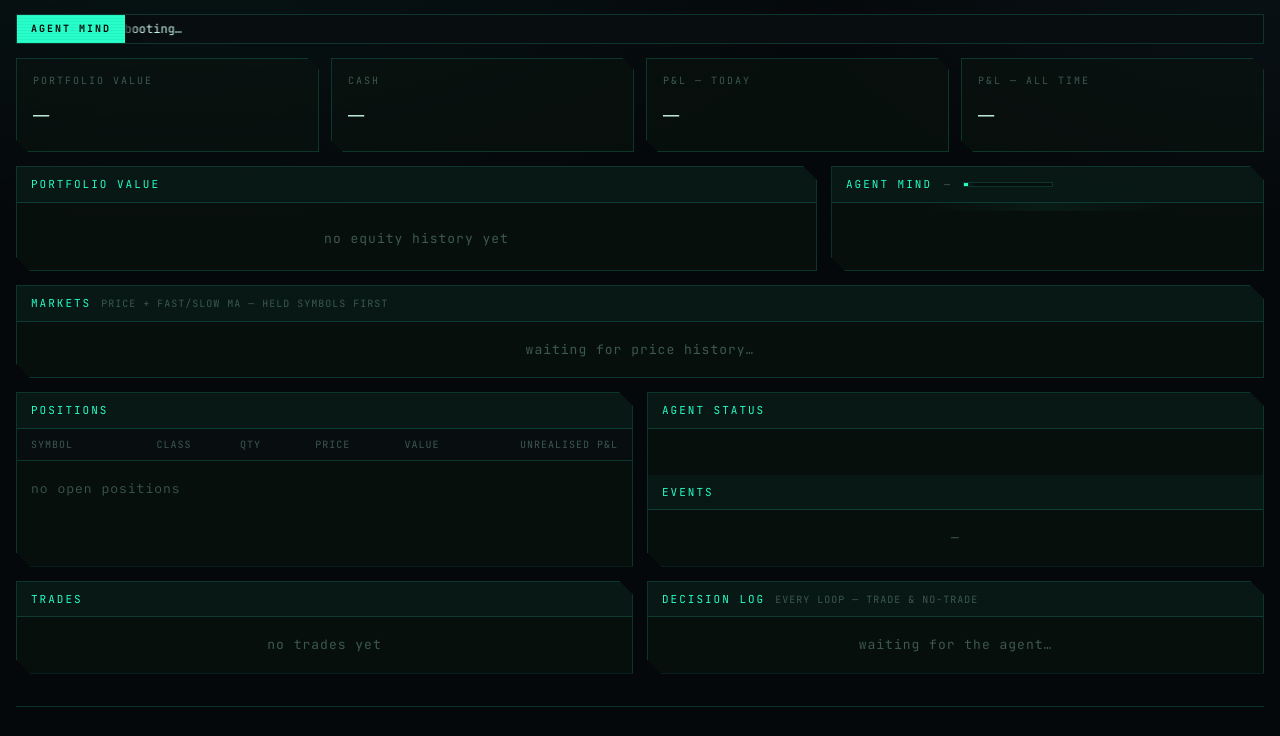
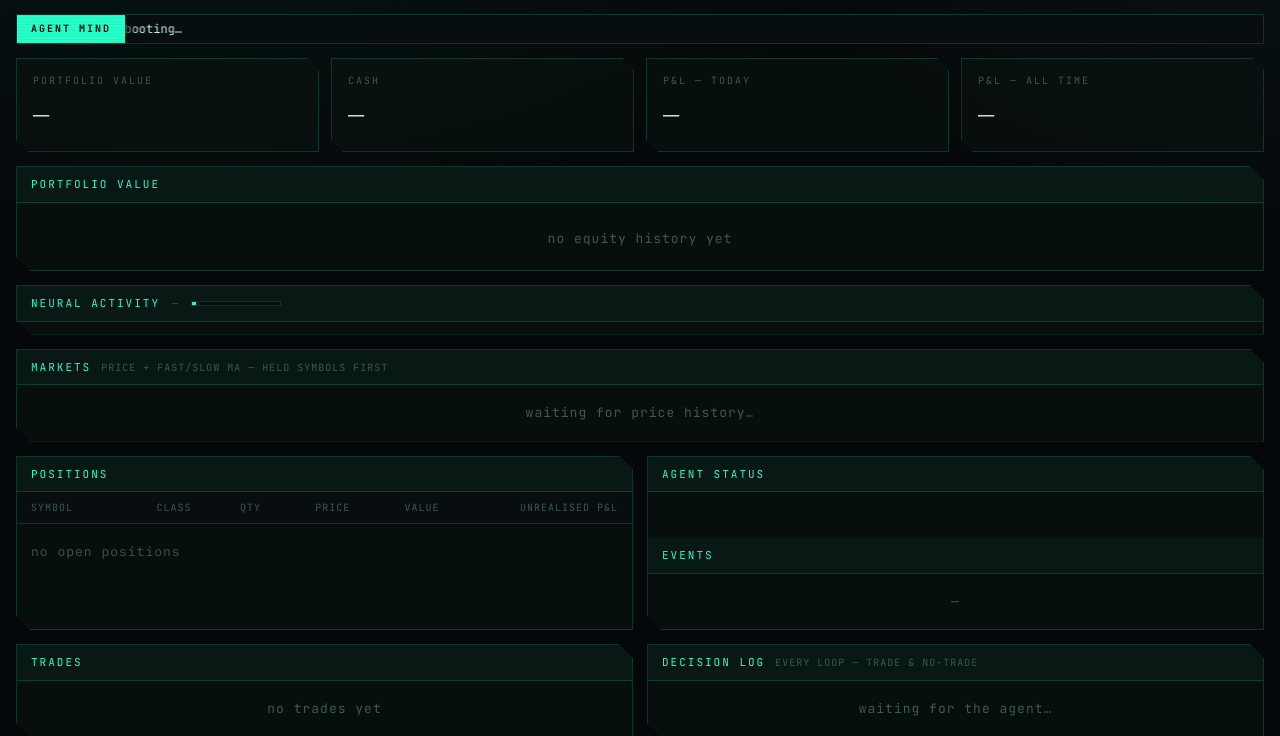
Before and after one commit to damionfarah-arch/alpaca-agent, a Python web app: template dashboard/templates/index.html in a window 1280 px wide. Shown: the part 47-783 px from the top of the page. Before the commit the page ends 754 px from the top, so only its background shows below. Run offline with Jinja, Linux system fonts and the light colour scheme; the template is opened without the code that fills it, so the values that code supplies are empty.

Commit message:
dashboard: revert neural graphic to the original layered network
Back to the 4-7-7-3 left-to-right layout (flowing edges, breathing nodes,
BUY/HOLD/SELL labels) instead of the rotating sphere. Also collapsed the
2-column chart+mind grid back into one central full-width panel per section
(Portfolio Value, then Neural Activity, then Markets, each on its own row).

Co-Authored-By: Claude Sonnet 5 <noreply@anthropic.com>

```diff
--- a/dashboard/static/app.js
+++ b/dashboard/static/app.js
@@ -212,115 +212,37 @@
       (baseline != null ? ` · baseline ${usd(baseline)}` : "");
   }
 
-  // ---------- neural-activity graphic: a rotating neuron sphere ----------
-  const REDUCED = window.matchMedia && window.matchMedia("(prefers-reduced-motion: reduce)").matches;
-  const MIND = {
-    built: false, raf: 0, rot: 0, t0: 0,
-    W: 340, H: 232, R: 104,
-    nodes: [], edges: [], nodeEls: [], edgeEls: [],
-    activity: 0.2, perInput: {}, motor: { buy: 0.2, hold: 0.2, sell: 0.2 },
-  };
-
-  function fibSphere(n) {
-    const pts = [], gold = Math.PI * (3 - Math.sqrt(5));
-    for (let i = 0; i < n; i++) {
-      const y = 1 - (i / (n - 1)) * 2;
-      const rad = Math.sqrt(1 - y * y);
-      const th = gold * i;
-      pts.push({ x: Math.cos(th) * rad, y, z: Math.sin(th) * rad });
-    }
-    return pts;
-  }
+  // ---------- neural-activity graphic ----------
+  const MIND = { built: false, layers: [4, 7, 7, 3] };
 
   function buildMind() {
-    const N = 30;
-    const raw = fibSphere(N);
-    MIND.nodes = raw.map((p) => ({ ...p, kind: "inter" }));
-    const sensoryIdx = [3, 10, 17, 24];
-    sensoryIdx.forEach((idx, k) => { MIND.nodes[idx].kind = "sensory"; MIND.nodes[idx].slot = k; });
-    const motorIdx = [0, 1, 2];
-    ["buy", "hold", "sell"].forEach((m, k) => { MIND.nodes[motorIdx[k]].kind = "motor"; MIND.nodes[motorIdx[k]].motor = m; });
-
-    // edges: connect each node to its 3 nearest neighbours (by angle)
-    const seen = new Set();
-    MIND.edges = [];
-    MIND.nodes.forEach((a, i) => {
-      const d = MIND.nodes.map((b, j) => ({ j, dot: a.x * b.x + a.y * b.y + a.z * b.z }))
-        .filter((o) => o.j !== i).sort((p, q) => q.dot - p.dot).slice(0, 3);
-      d.forEach((o) => {
-        const key = i < o.j ? `${i}-${o.j}` : `${o.j}-${i}`;
-        if (!seen.has(key)) { seen.add(key); MIND.edges.push([i, o.j]); }
+    const W = 1000, H = 148, padX = 46, padY = 16;
+    const cols = MIND.layers.length;
+    const nodePos = MIND.layers.map((n, li) => {
+      const cx = padX + (li / (cols - 1)) * (W - 2 * padX);
+      return Array.from({ length: n }, (_, i) => ({
+        x: cx,
+        y: padY + (n === 1 ? (H - 2 * padY) / 2 : (i / (n - 1)) * (H - 2 * padY)),
+      }));
+    });
+    let edges = "", nodes = "", d = 0;
+    for (let li = 0; li < cols - 1; li++) {
+      nodePos[li].forEach((a, ai) => {
+        nodePos[li + 1].forEach((b, bi) => {
+          d = (d + 0.37) % 3;
+          edges += `<line class="nn-edge" x1="${a.x}" y1="${a.y.toFixed(1)}" x2="${b.x}" y2="${b.y.toFixed(1)}" style="--d:${d.toFixed(2)}s"/>`;
+        });
       });
-    });
-
-    const eSvg = MIND.edges.map((_, i) =>
-      `<line class="nn-edge" id="mE${i}" style="--d:${(i * 0.11 % 2).toFixed(2)}s"/>`).join("");
-    const nSvg = MIND.nodes.map((n, i) => {
-      const cls = n.kind === "sensory" ? "nn-node nn-in" : n.kind === "motor" ? "nn-node nn-out" : "nn-node";
-      return `<circle class="${cls}" id="mN${i}" r="3" style="--n:0.25"/>`;
-    }).join("");
+    }
+    nodePos.forEach((layer, li) => layer.forEach((p, i) => {
+      const cls = li === 0 ? "nn-node nn-in" : li === cols - 1 ? "nn-node nn-out" : "nn-node";
+      nodes += `<circle class="${cls} nn-pulse" id="n-${li}-${i}" cx="${p.x}" cy="${p.y.toFixed(1)}" r="4" style="--n:0.3;--d:${(i * 0.19).toFixed(2)}s"/>`;
+    }));
+    const outLbl = ["BUY", "HOLD", "SELL"].map((t, i) =>
+      `<text class="nn-lbl" x="${(W - padX + 10)}" y="${(nodePos[cols - 1][i].y + 3).toFixed(1)}">${t}</text>`).join("");
     $("mind").innerHTML =
-      `<svg viewBox="0 0 ${MIND.W} ${MIND.H}" preserveAspectRatio="xMidYMid meet">
-         <g id="mindG">${eSvg}${nSvg}</g>
-       </svg>`;
-    MIND.edgeEls = MIND.edges.map((_, i) => document.getElementById("mE" + i));
-    MIND.nodeEls = MIND.nodes.map((_, i) => document.getElementById("mN" + i));
-    MIND.g = document.getElementById("mindG");
+      `<svg viewBox="0 0 ${W} ${H}" preserveAspectRatio="none">${edges}${nodes}${outLbl}</svg>`;
     MIND.built = true;
-    if (REDUCED) drawMind(0); else startMind();
-  }
-
-  function startMind() {
-    if (MIND.raf) return;
-    MIND.t0 = performance.now();
-    const loop = (t) => {
-      if (document.hidden) { MIND.raf = 0; return; }   // pause when tab hidden
-      drawMind(t - MIND.t0);
-      MIND.raf = requestAnimationFrame(loop);
-    };
-    MIND.raf = requestAnimationFrame(loop);
-  }
-
-  function drawMind(ms) {
-    const { W, H, R, nodes } = MIND;
-    const cx = W / 2, cy = H / 2;
-    MIND.rot += 0.0016 + 0.010 * MIND.activity;         // spin faster when busy
-    const cr = Math.cos(MIND.rot), sr = Math.sin(MIND.rot);
-    const tc = Math.cos(0.42), ts = Math.sin(0.42);      // fixed X tilt
-
-    const P = nodes.map((n) => {
-      let x = n.x * cr + n.z * sr;
-      let z = -n.x * sr + n.z * cr;
-      const y2 = n.y * tc - z * ts;
-      const z2 = n.y * ts + z * tc;
-      return { sx: cx + x * R, sy: cy + y2 * R, d: z2 };  // d: -1 back .. +1 front
-    });
-
-    const flow = ((ms * 0.022 * (0.3 + MIND.activity)) % 16).toFixed(1);
-    MIND.edgeEls.forEach((el, i) => {
-      const a = P[MIND.edges[i][0]], b = P[MIND.edges[i][1]];
-      const front = ((a.d + b.d) / 2) * 0.5 + 0.5;        // 0..1
-      el.setAttribute("x1", a.sx.toFixed(1)); el.setAttribute("y1", a.sy.toFixed(1));
-      el.setAttribute("x2", b.sx.toFixed(1)); el.setAttribute("y2", b.sy.toFixed(1));
-      el.setAttribute("stroke-opacity", ((0.12 + 0.30 * MIND.activity) * (0.4 + 0.6 * front)).toFixed(3));
-      el.setAttribute("stroke-dashoffset", -flow);
-    });
-
-    // draw order: back nodes first
-    const order = P.map((p, i) => i).sort((i, j) => P[i].d - P[j].d);
-    order.forEach((i) => {
-      const n = nodes[i], p = P[i], el = MIND.nodeEls[i];
-      const front = p.d * 0.5 + 0.5;
-      let charge;
-      if (n.kind === "sensory") charge = Math.max(0.3, MIND.perInput[n.slot] ?? 0.3);
-      else if (n.kind === "motor") charge = Math.max(0.3, MIND.motor[n.motor] ?? 0.3);
-      else charge = 0.34 + 0.45 * MIND.activity;
-      el.setAttribute("cx", p.sx.toFixed(1));
-      el.setAttribute("cy", p.sy.toFixed(1));
-      el.setAttribute("r", (2.0 + 2.6 * front + 1.8 * charge).toFixed(2));
-      el.style.setProperty("--n", (charge * (0.5 + 0.5 * front)).toFixed(2));
-      MIND.g.appendChild(el);   // reorder for depth
-    });
   }
 
   function mindActivity(s) {
@@ -335,14 +257,14 @@
     const dead = cfg.ma_deadband_pct || 0.15;
     let prox = 0;
     const perInput = {};
-    mkts.forEach((m, i) => {
+    mkts.forEach((m) => {
       let a = 0.10;
       if (m.fast_ma != null && m.slow_ma) {
         const sp = Math.abs((m.fast_ma - m.slow_ma) / m.slow_ma * 100);
         a = Math.max(0.10, 1 - sp / (dead * 2));
       }
       if (m.held) a = Math.max(a, 0.22);          // holding is a low, steady hum
-      perInput[i] = a;                            // keyed by slot (0..3)
+      perInput[m.symbol] = a;
       prox = Math.max(prox, a);
     });
 
@@ -361,36 +283,28 @@
   function renderMind(s) {
     if (!MIND.built) buildMind();
     const { act, perInput } = mindActivity(s);
-    MIND.activity = act;
-    MIND.perInput = perInput;
-    $("mind").style.setProperty("--activity", act.toFixed(3));
-    $("mind").style.setProperty("--pulse", (2.6 - 2.1 * act).toFixed(2));
+    const el = $("mind");
+    el.style.setProperty("--activity", act.toFixed(3));
+    el.style.setProperty("--pulse", (2.6 - 2.1 * act).toFixed(2)); // seconds; faster = busier
 
     const word = act < 0.15 ? "DORMANT" : act < 0.38 ? "IDLE" : act < 0.68 ? "ACTIVE" : "FIRING";
     $("mindState").textContent = word;
     $("mindPct").textContent = Math.round(act * 100) + "%";
     $("mindBar").style.width = Math.round(act * 100) + "%";
 
-    // motor-node charge from the current dominant intent across symbols
-    const nsym = (s.config?.equity_symbols?.length || 0) + (s.config?.crypto_symbols?.length || 0) || 4;
+    (s.markets || []).forEach((m, i) => {
+      const n = el.querySelector("#n-0-" + i);
+      if (n) n.style.setProperty("--n", (perInput[m.symbol] ?? 0.2).toFixed(2));
+    });
+    // output nodes: light the one matching the current dominant intent
     const tally = { buy: 0, hold: 0, sell: 0 };
-    (s.decisions || []).slice(0, nsym).forEach((d) => {
-      const k = (d.intent || "hold").toLowerCase();
-      if (k in tally) tally[k]++;
+    (s.decisions || []).slice(0, s.config?.equity_symbols?.length + s.config?.crypto_symbols?.length || 4)
+      .forEach((d) => { tally[(d.intent || "hold").toLowerCase()] = (tally[(d.intent || "hold").toLowerCase()] || 0) + 1; });
+    ["buy", "hold", "sell"].forEach((k, i) => {
+      const n = el.querySelector("#n-3-" + i);
+      if (n) n.style.setProperty("--n", (0.2 + Math.min(0.8, tally[k] * 0.4)).toFixed(2));
     });
-    MIND.motor = {
-      buy: 0.18 + Math.min(0.8, tally.buy * 0.42),
-      hold: 0.18 + Math.min(0.8, tally.hold * 0.28),
-      sell: 0.18 + Math.min(0.8, tally.sell * 0.42),
-    };
-
-    drawMind(performance.now() - (MIND.t0 || 0));  // guarantee a frame even if rAF is paused
-    if (!MIND.raf && !REDUCED) startMind();
   }
-
-  document.addEventListener("visibilitychange", () => {
-    if (!document.hidden && MIND.built && !MIND.raf && !REDUCED) startMind();
-  });
 
   // ---------- per-symbol market mini-charts ----------
   function miniChart(m) {
--- a/dashboard/static/style.css
+++ b/dashboard/static/style.css
@@ -268,9 +268,6 @@ td { font-weight: 400; }
 .panel-body { padding: 12px 14px; }
 
 .grid2 { display: grid; grid-template-columns: 1fr 1fr; gap: 14px; }
-.grid-chart-mind { display: grid; grid-template-columns: minmax(0, 1.85fr) minmax(0, 1fr); gap: 14px; }
-.grid-chart-mind > .panel { margin-bottom: 14px; }
-@media (max-width: 900px) { .grid-chart-mind { grid-template-columns: 1fr; } }
 
 /* ---------------- chart ---------------- */
 #chart { padding: 8px 6px 4px; }
@@ -294,33 +291,45 @@ td { font-weight: 400; }
   background: var(--grn); box-shadow: 0 0 8px var(--grn);
   transition: width .6s ease;
 }
-#mind {
-  padding: 2px 6px 6px;
-  background: radial-gradient(circle at 50% 45%, rgba(38,255,202,0.05), transparent 55%);
-}
-#mind svg { width: 100%; height: 224px; display: block; overflow: visible; }
+#mind { padding: 4px 6px 8px; }
+#mind svg { width: 100%; height: 148px; display: block; overflow: visible; }
 
 .nn-edge {
   stroke: var(--grn);
-  stroke-width: 1.1;
-  stroke-dasharray: 1.5 5;
-  stroke-linecap: round;
+  stroke-opacity: calc(0.04 + 0.16 * var(--activity, 0.2));
+  stroke-width: 1;
+  stroke-dasharray: 2 8;
+  animation: nn-flow calc(var(--pulse, 2.2) * 1s) linear infinite;
+  animation-delay: var(--d, 0s);
 }
+@keyframes nn-flow { to { stroke-dashoffset: -20; } }
+
 .nn-node {
-  fill: #0a1512;
+  fill: #08110e;
   stroke: var(--grn);
   stroke-width: 1.2;
-  stroke-opacity: calc(0.4 + 0.6 * var(--n, 0.3));
-  filter: drop-shadow(0 0 calc(1.5px + 9px * var(--n, 0.3)) rgba(38,255,202, calc(0.7 * var(--n, 0.3))));
+  stroke-opacity: calc(0.28 + 0.72 * var(--n, 0.3));
+  filter: drop-shadow(0 0 calc(1px + 7px * var(--n, 0.3)) rgba(38,255,202, calc(0.55 * var(--n, 0.3))));
 }
-.nn-in  { stroke: var(--blue);
-  filter: drop-shadow(0 0 calc(1px + 8px * var(--n,0.3)) rgba(77,210,255, calc(0.6 * var(--n,0.3)))); }
-.nn-out { stroke: var(--amber);
-  filter: drop-shadow(0 0 calc(1px + 8px * var(--n,0.3)) rgba(255,204,77, calc(0.6 * var(--n,0.3)))); }
+.nn-in  { stroke: var(--blue); filter: drop-shadow(0 0 calc(1px + 7px * var(--n,0.3)) rgba(77,210,255, calc(0.55 * var(--n,0.3)))); }
+.nn-out { stroke: var(--amber); filter: drop-shadow(0 0 calc(1px + 7px * var(--n,0.3)) rgba(255,204,77, calc(0.55 * var(--n,0.3)))); }
+.nn-pulse { animation: nn-breathe calc(var(--pulse, 2.2) * 1s) ease-in-out infinite; animation-delay: var(--d, 0s); }
+@keyframes nn-breathe {
+  0%, 100% { r: 3.4px; }
+  50%      { r: calc(3.4px + 3px * var(--activity, 0.3)); }
+}
+.nn-lbl {
+  fill: var(--ink-faint); font-family: var(--mono); font-size: 9px;
+  letter-spacing: 1px;
+}
 
 body[data-pnl="neg"] .nn-edge,
 body[data-pnl="neg"] .nn-node { stroke: var(--red); }
 body[data-pnl="neg"] .mind-meter > span { background: var(--red); box-shadow: 0 0 8px var(--red); }
+
+@media (prefers-reduced-motion: reduce) {
+  .nn-edge, .nn-pulse { animation: none; }
+}
 
 /* ---------------- markets: per-symbol mini charts ---------------- */
 .mkt-grid {
--- a/dashboard/templates/index.html
+++ b/dashboard/templates/index.html
@@ -38,7 +38,6 @@
     <div class="stat" id="card-all"><div class="label">P&amp;L &mdash; All Time</div><div class="value" id="s-all">&mdash;</div><div class="sub" id="s-all-sub"></div></div>
   </section>
 
-  <div class="grid-chart-mind">
   <section class="panel">
     <div class="panel-h">Portfolio Value <span class="muted" id="curveMeta"></span></div>
     <div id="chart"><div class="empty">no equity history yet</div></div>
@@ -46,14 +45,13 @@
 
   <section class="panel mind-panel">
     <div class="panel-h">
-        Agent Mind
+      Neural Activity
       <span class="muted" id="mindState">&mdash;</span>
       <span class="mind-meter"><span id="mindBar"></span></span>
       <span class="muted" id="mindPct"></span>
     </div>
     <div id="mind" aria-hidden="true"></div>
   </section>
-  </div>
 
   <section class="panel">
     <div class="panel-h">Markets <span class="hint">price + fast/slow MA &mdash; held symbols first</span></div>
```
Lines whose indentation alone changed are shown as unchanged.
